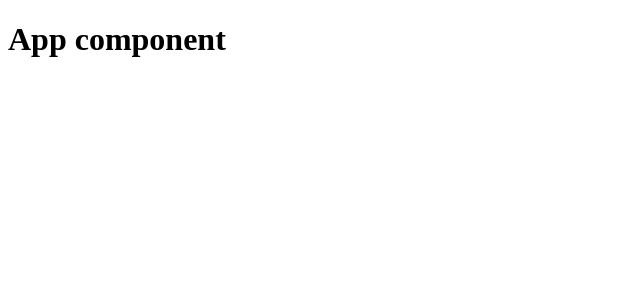
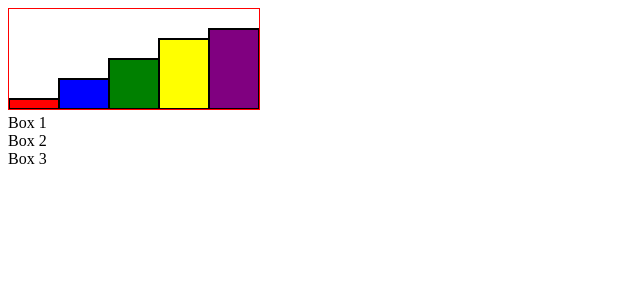
Before and after one commit to harshit-kumar78/d3_learning, a React (Vite) app: page / in a window 1280 px wide. Shown: the top 300 px of the page, without its empty margins (0-640 px from the left). Built offline with nearby package versions, Linux system fonts and the light colour scheme.

Commit message:
created dom elements with data

```diff
--- a/src/App.jsx
+++ b/src/App.jsx
@@ -1,12 +1,58 @@
-import { useState } from 'react'
+import { useEffect, useRef, useState } from 'react'
 import './App.css'
+import * as d3 from 'd3';
 
 function App() {
-  const [count, setCount] = useState(0)
+
+  const [data, setData] = useState([{ color: "red", value: 10 }, { color: "blue", value: 30 }, { color: "green", value: 50 }, { color: "yellow", value: 70 }, { color: "purple", value: 80 }]);
+
+  const svgRef = useRef();
+
+  const svgHeight = 100;
+  const svgWidth = 50;
+
+
+  useEffect(() => {
+    //selecting svg element
+    const svg = d3.select(svgRef.current);
+    //selecting all rect
+    const allRect = svg.selectAll('rect');
+
+    const maxValue = d3.max(data, (d) => d.value);
+    //binding data and creating dom elements with data
+    //creating the bar graph
+    allRect.data(data).enter().append('rect')
+      .attr('x', (d, i) => i * svgWidth)
+      .attr('y', (d, i) => svgHeight - d.value)
+      .attr('height', (d, i) => d.value)
+      .attr('fill', (d, i) => d.color)
+      .attr('width', svgWidth)
+      .attr('stroke', 'black')
+      .attr('stroke-width', 2)
+
+
+
+  }, [])
+
+
 
   return (
     <>
-      <h1>App component</h1>
+      <svg ref={svgRef} height={svgHeight} width={svgWidth * data.length} style={{ border: "1px solid red" }}>
+        {/* <rect></rect>
+        <rect></rect>
+        <rect></rect>
+        <rect></rect>
+        <rect></rect> */}
+      </svg >
+      <div class="container">
+        <div class="box">Box 1</div>
+        <div class="box">Box 2</div>
+        <div class="box">Box 3</div>
+      </div>
+
+
+
     </>
   )
 }
```
